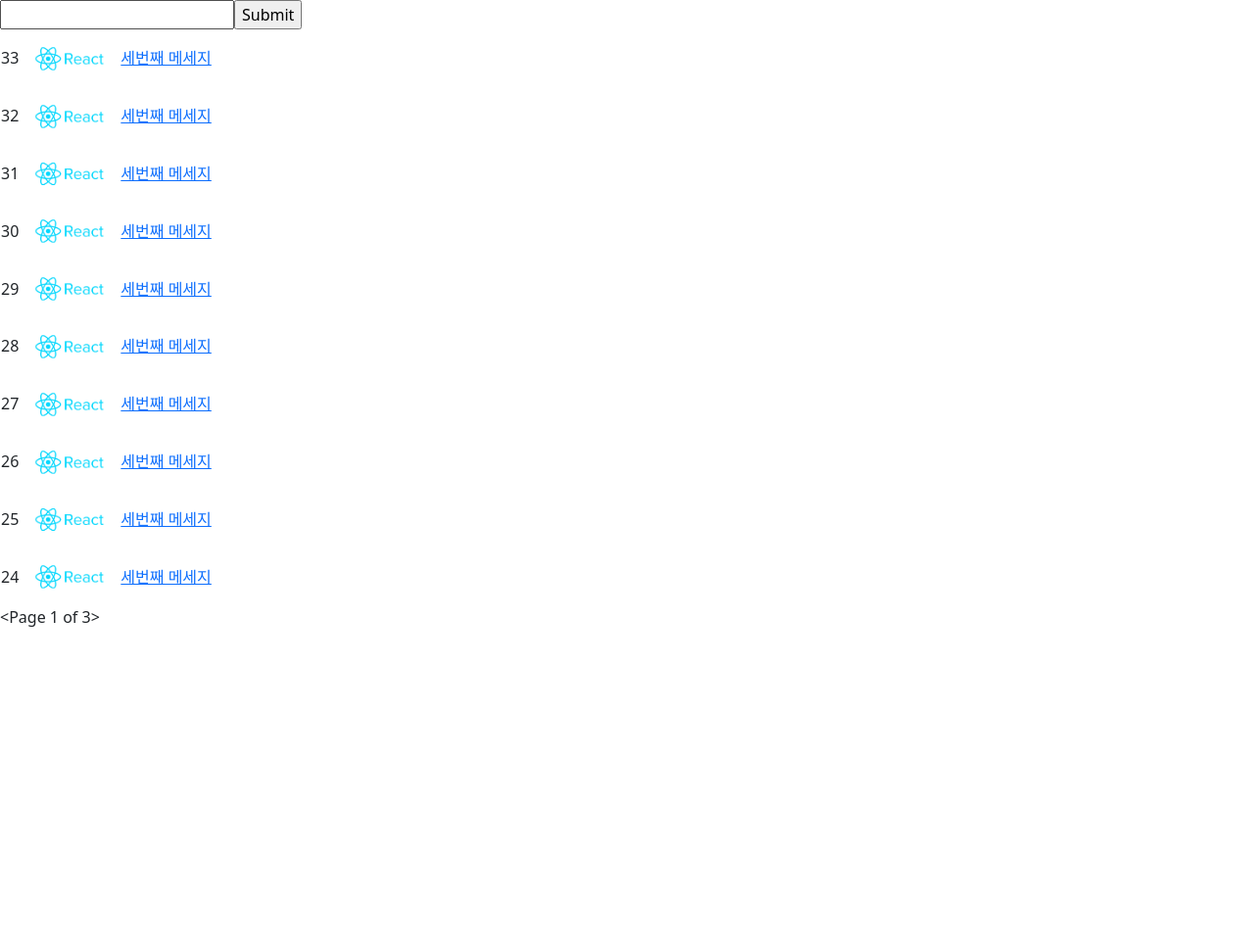
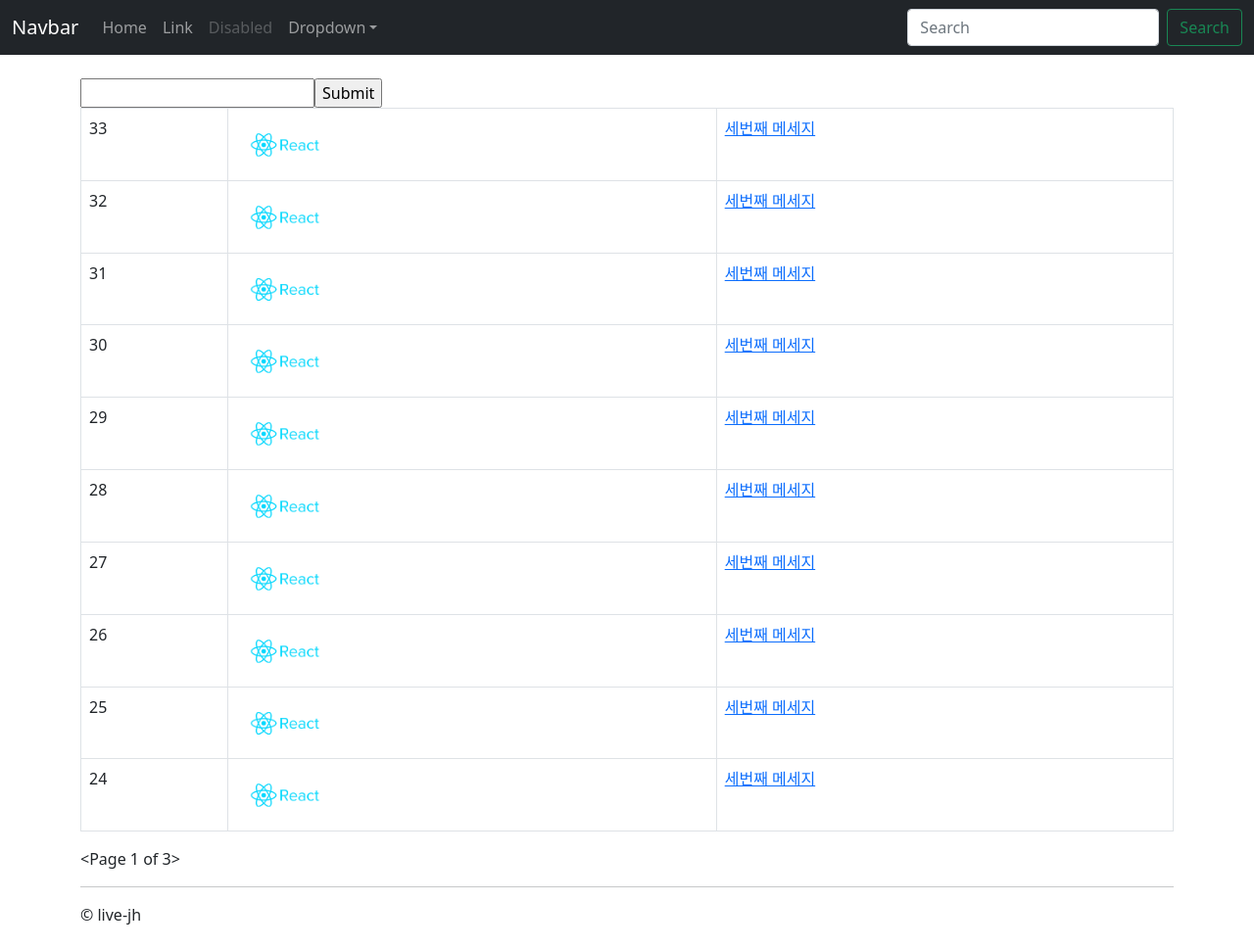
Before and after one commit to live-jh/django-study-space, a Django app: page /instagram/ in a window 1280 px wide. Shown: the whole page at 98% size. Before the commit the page ends 640 px from the top, so only its background shows below. Run offline with Django 3.2, Linux system fonts and the light colour scheme; a user stored in the database is signed in; data comes from the database, SQL or seed files in the repository; some libraries are stand-ins or nearby versions.

Commit message:
부트스트랩 적용 및 block, layout 추가

```diff
--- /dev/null
+++ b/instagram/templates/instagram/layout.html
@@ -0,0 +1,71 @@
+<!DOCTYPE html>
+<html lang="en">
+<head>
+    <meta charset="UTF-8">
+    <title>{% block title %}{% endblock title %}</title>
+    <!-- CSS only -->
+    <link href="https://cdn.jsdelivr.net/npm/bootstrap@5.0.0-beta1/dist/css/bootstrap.min.css" rel="stylesheet"
+          integrity="sha384-giJF6kkoqNQ00vy+HMDP7azOuL0xtbfIcaT9wjKHr8RbDVddVHyTfAAsrekwKmP1" crossorigin="anonymous">
+    <script src="http://code.jquery.com/jquery-2.2.4.js" integrity="sha256-iT6Q9iMJYuQiMWNd9lDyBUStIq/8PuOW33aOqmvFpqI="
+            crossorigin="anonymous"></script>
+    <script src="https://stackpath.bootstrapcdn.com/bootstrap/4.5.2/js/bootstrap.min.js"
+            integrity="sha384-B4gt1jrGC7Jh4AgTPSdUtOBvfO8shuf57BaghqFfPlYxofvL8/KUEfYiJOMMV+rV"
+            crossorigin="anonymous"></script>
+    <style>
+        body {
+            padding-top: 5rem;
+            padding-bottom: 1.5rem;
+        }
+    </style>
+</head>
+<body>
+<nav class="navbar navbar-expand-md navbar-dark bg-dark fixed-top">
+    <div class="container-fluid">
+        <a class="navbar-brand" href="#">Navbar</a>
+        <button class="navbar-toggler" type="button" data-bs-toggle="collapse" data-bs-target="#navbarsExampleDefault"
+                aria-controls="navbarsExampleDefault" aria-expanded="false" aria-label="Toggle navigation">
+            <span class="navbar-toggler-icon"></span>
+        </button>
+
+        <div class="collapse navbar-collapse" id="navbarsExampleDefault">
+            <ul class="navbar-nav me-auto mb-2 mb-md-0">
+                <li class="nav-item active">
+                    <a class="nav-link" aria-current="page" href="#">Home</a>
+                </li>
+                <li class="nav-item">
+                    <a class="nav-link" href="#">Link</a>
+                </li>
+                <li class="nav-item">
+                    <a class="nav-link disabled" href="#" tabindex="-1" aria-disabled="true">Disabled</a>
+                </li>
+                <li class="nav-item dropdown">
+                    <a class="nav-link dropdown-toggle" href="#" id="dropdown01" data-bs-toggle="dropdown"
+                       aria-expanded="false">Dropdown</a>
+                    <ul class="dropdown-menu" aria-labelledby="dropdown01">
+                        <li><a class="dropdown-item" href="#">Action</a></li>
+                        <li><a class="dropdown-item" href="#">Another action</a></li>
+                        <li><a class="dropdown-item" href="#">Something else here</a></li>
+                    </ul>
+                </li>
+            </ul>
+            <form class="d-flex">
+                <input class="form-control me-2" type="search" placeholder="Search" aria-label="Search">
+                <button class="btn btn-outline-success" type="submit">Search</button>
+            </form>
+        </div>
+    </div>
+</nav>
+
+{# layout을 부모로 만드는 의미 extends를 사용해 상속받아 사용하기 #}
+<div class="container">
+    <div class="row">
+        <div class="col-sm-12">
+            {% block content %}
+            {% endblock content %}
+        <hr>
+        &copy; live-jh
+        </div>
+    </div>
+</div>
+</body>
+</html>
--- a/instagram/templates/instagram/post_list.html
+++ b/instagram/templates/instagram/post_list.html
@@ -1,15 +1,14 @@
+{# 상속받기 #}
+{% extends "instagram/layout.html" %}
 {% load bootstrap4 %}
-<!DOCTYPE html>
-<html lang="en">
-<head>
-    <meta charset="UTF-8">
-    <title>django</title>
-    <!-- CSS only -->
-    <link href="https://cdn.jsdelivr.net/npm/bootstrap@5.0.0-beta1/dist/css/bootstrap.min.css" rel="stylesheet"
-          integrity="sha384-giJF6kkoqNQ00vy+HMDP7azOuL0xtbfIcaT9wjKHr8RbDVddVHyTfAAsrekwKmP1" crossorigin="anonymous">
-</head>
-<body>
-<table>
+
+{# 상속 받은 내용 정의 #}
+{% block title %}
+    Instagram / Post List
+{% endblock title %}
+
+{% block content %}
+    <table class="table table-bordered table-hover">
         <form action="" method="get">
             <input type="text" name="q" value="{{ q }}">
             <input type="submit">
@@ -34,14 +33,10 @@
                     </a>
                 </td>
             </tr>
-
         {% endfor %}
-
     </table>
-
     {{ page_obj }}
     {% if is_paginated %}
         {% bootstrap_pagination page_obj size="small" justify_content="center" %}
     {% endif %}
-</body>
-</html>
+{% endblock content %}
```
Also changed, not shown: instagram/templates/instagram/post_detail.html (+11 -9 lines). Lines whose indentation alone changed are shown as unchanged.
